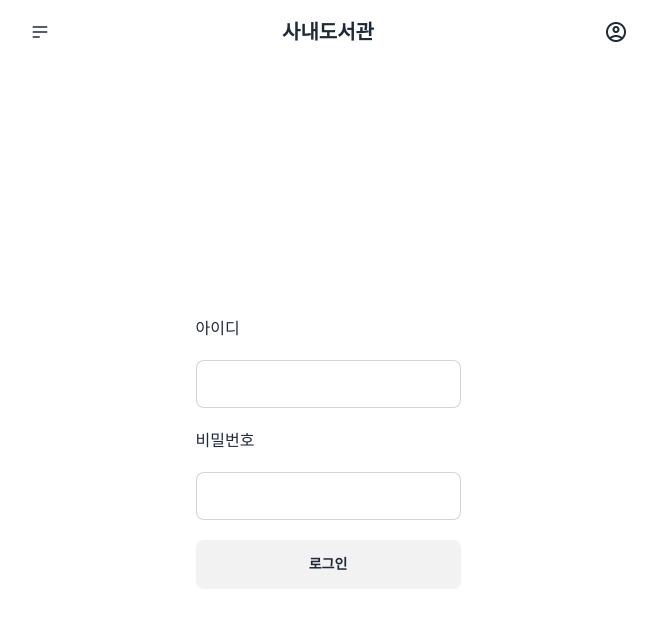
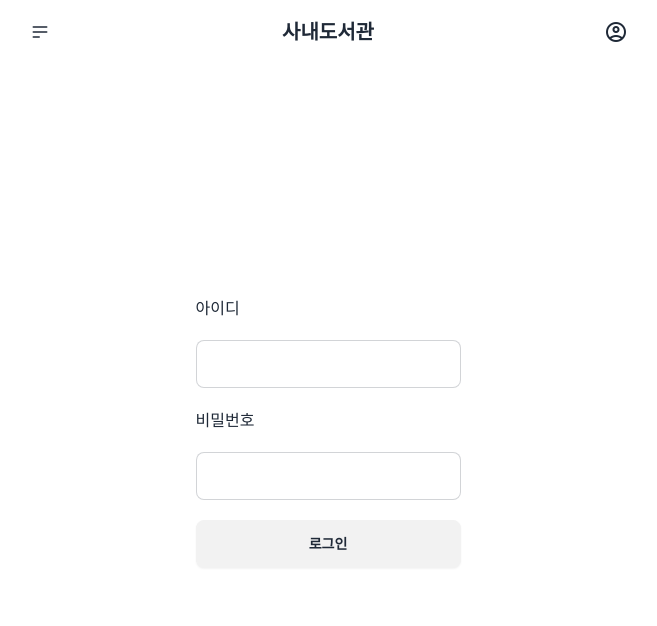
Before and after one commit to okbut/corporate-library-web-frontend, a Vue app: page / in a window 1280 px wide. Shown: the top 626 px of the page, without its empty margins (312-969 px from the left). Built offline with nearby package versions, Linux system fonts and the light colour scheme; what @tanstack/vue-query would draw is missing.

Commit message:
edit: layout 스타일링 수정

```diff
--- a/src/components/layouts/TheLayout.vue
+++ b/src/components/layouts/TheLayout.vue
@@ -4,7 +4,7 @@ import TheHeader from '../ui/TheHeader.vue'
 
 <template>
   <div class="flex flex-col items-center w-full h-screen">
-    <div class="flex flex-col w-full h-full gap-10 md:w-8/12 lg:w-6/12">
+    <div class="flex flex-col w-full h-full md:w-8/12 lg:w-6/12">
       <the-header />
       <main class="flex-1">
         <slot />
```
